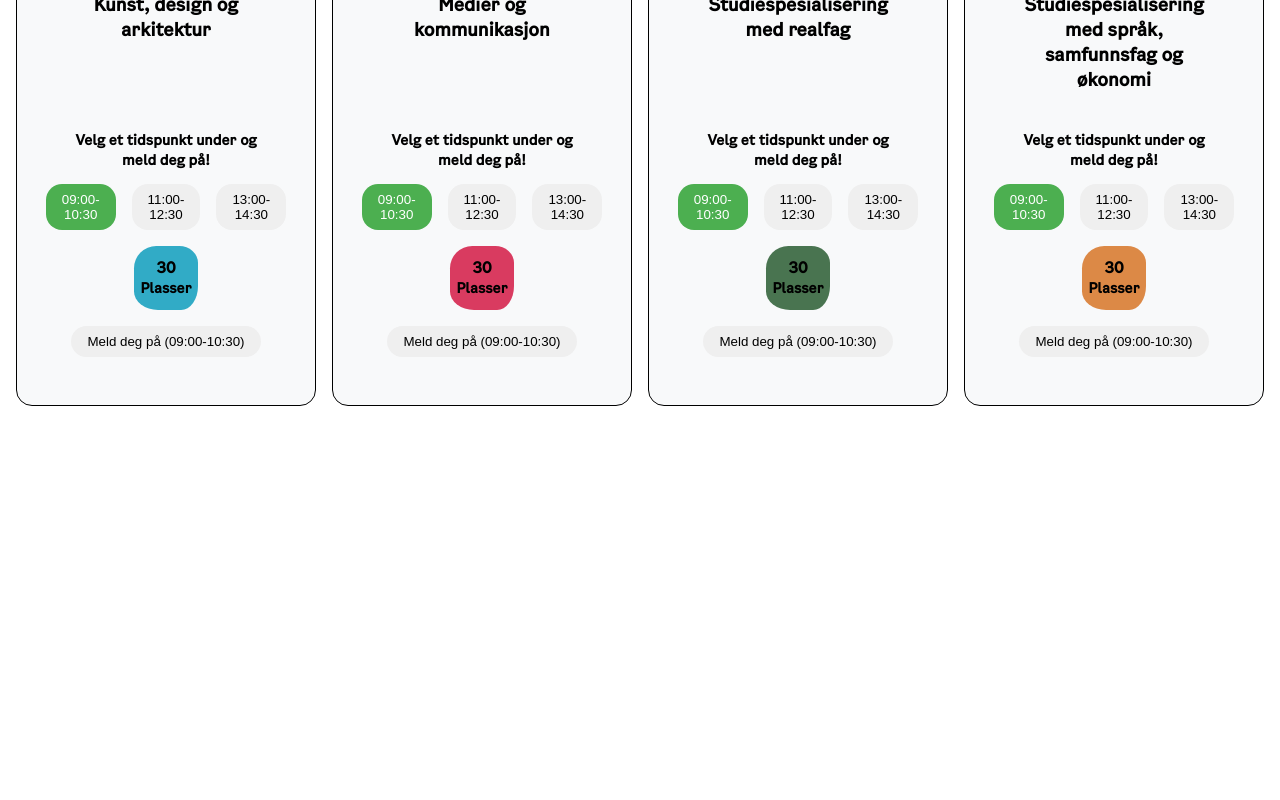
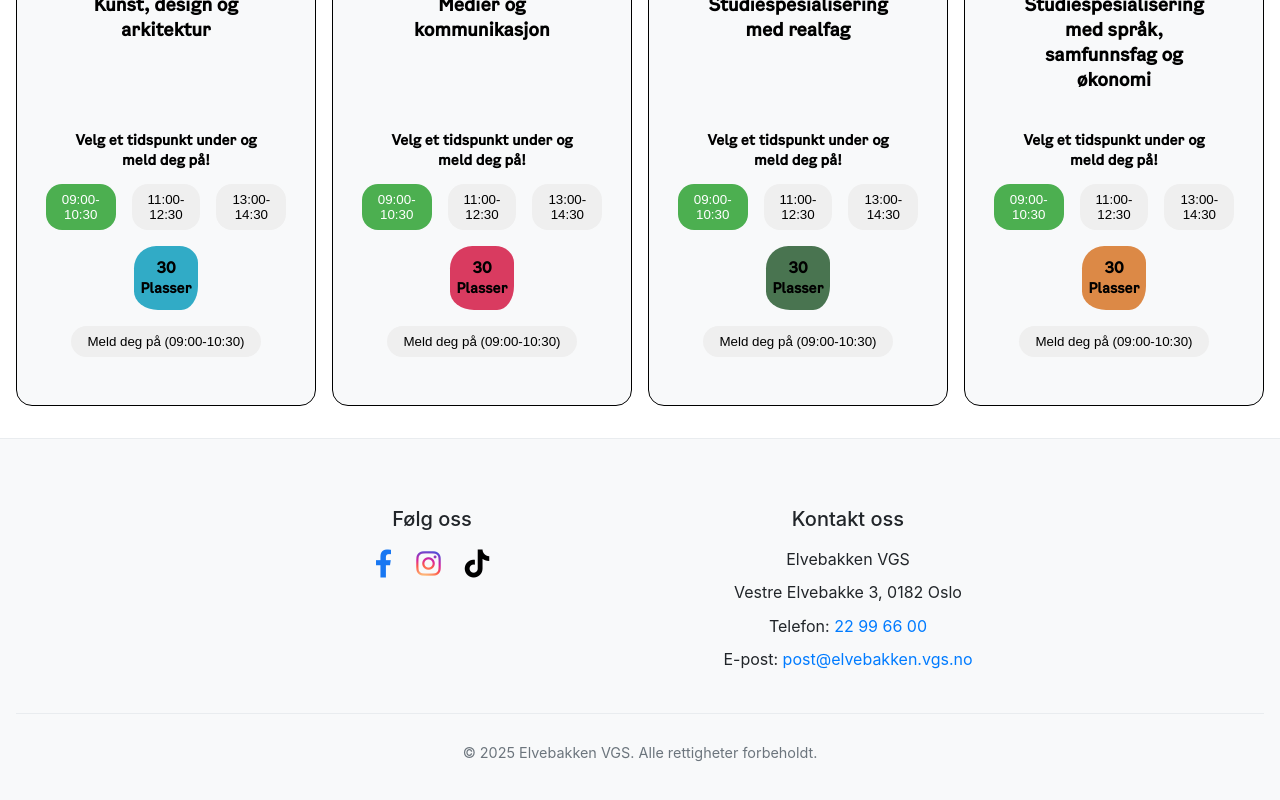
Before and after one commit to DanielJSorby/apendag, a SvelteKit app in the folder frontend/: page /kalender22 in a window 1280 px wide. Shown: the part 830-1630 px from the top of the page. Before the commit the page ends 1236 px from the top, so only its background shows below. Built offline with nearby package versions, Linux system fonts and the light colour scheme.

Commit message:
Add footer component and update layout
Introduces a new footer.svelte component with social media and contact info, and integrates it into the main layout. Also adds bottom margin to activities section in kalender22 page for improved spacing.

```diff
--- /dev/null
+++ b/frontend/src/lib/components/footer.svelte
@@ -0,0 +1,109 @@
+<svelte:head>
+    <link rel="stylesheet" href="https://cdnjs.cloudflare.com/ajax/libs/font-awesome/6.0.0-beta3/css/all.min.css" />
+</svelte:head>
+
+<footer>
+    <div class="footer-container">
+        <div class="social-media">
+            <h3>Følg oss</h3>
+            <div class="icons">
+                <a href="https://facebook.com/elvebakkenvgs" target="_blank" aria-label="Facebook" class="facebook"><i class="fab fa-facebook-f"></i></a>
+                <a href="https://instagram.com/elvebakkenvgs" target="_blank" aria-label="Instagram" class="instagram"><i class="fab fa-instagram"></i></a>
+                <a href="https://tiktok.com/elvebakkenvgs" target="_blank" aria-label="Tiktok" class="tiktok"><i class="fab fa-tiktok"></i></a>
+            </div>
+        </div>
+        <div class="contact-info">
+            <h3>Kontakt oss</h3>
+            <p>Elvebakken VGS</p>
+            <p>Vestre Elvebakke 3, 0182 Oslo</p>
+            <p>Telefon: <a href="tel:22996600">22 99 66 00</a></p>
+            <p>E-post: <a href="mailto:post@elvebakken.vgs.no">post@elvebakken.vgs.no</a></p>
+        </div>
+    </div>
+    <div class="copy-right">
+        <p>&copy; {new Date().getFullYear()} Elvebakken VGS. Alle rettigheter forbeholdt.</p>
+    </div>
+</footer>
+
+<style>
+    footer {
+        background-color: var(--color-grey);
+        color: #212529;
+        padding: 3rem 1rem;
+        text-align: center;
+        font-family: -apple-system, BlinkMacSystemFont, 'Segoe UI', Roboto, 'Helvetica Neue', Arial, sans-serif;
+        border-top: 1px solid #e9ecef;
+    }
+
+    .footer-container {
+        display: flex;
+        justify-content: space-around;
+        flex-wrap: wrap;
+        max-width: 800px;
+        margin: 0 auto 2rem auto;
+        gap: 2rem;
+    }
+
+    .social-media, .contact-info {
+        flex: 1;
+        min-width: 250px;
+    }
+
+    h3 {
+        font-size: 1.25rem;
+        margin-bottom: 1rem;
+        font-weight: 500;
+    }
+
+    .social-media .icons {
+        display: flex;
+        justify-content: center;
+        gap: 1.5rem;
+    }
+
+    .social-media a {
+        font-size: 1.75rem;
+        text-decoration: none;
+        transition: transform 0.3s ease;
+    }
+
+    .social-media a:hover {
+        transform: scale(1.1);
+    }
+
+    .social-media .facebook {
+        color: #1877F2;
+    }
+    .social-media .instagram {
+        background: radial-gradient(circle at 30% 107%, #fdf497 0%, #fdf497 5%, #fd5949 45%, #d6249f 60%, #285AEB 90%);
+        -webkit-background-clip: text;
+        background-clip: text;
+        -webkit-text-fill-color: transparent;
+        color: #E4405F; /* Fallback for browsers that don't support background-clip */
+    }
+    .social-media .tiktok {
+        color: #000000;
+    }
+
+    .contact-info p {
+        margin: 0.5rem 0;
+        line-height: 1.6;
+    }
+
+    .contact-info a {
+        color: #007bff;
+        text-decoration: none;
+    }
+
+    .contact-info a:hover {
+        text-decoration: underline;
+    }
+
+    .copy-right {
+        margin-top: 2rem;
+        padding-top: 1rem;
+        border-top: 1px solid #e9ecef;
+        font-size: 0.9rem;
+        color: #6c757d;
+    }
+</style>
--- a/frontend/src/routes/+layout.svelte
+++ b/frontend/src/routes/+layout.svelte
@@ -1,5 +1,6 @@
 <script lang="ts">
 	import ElvebakkenLogo from '$lib/assets/ElvebakkenLogo.svg';
+	import Footer from '$lib/components/footer.svelte';
 	import Navbar from '$lib/components/navbar.svelte';
 	let { children } = $props();
 </script>
@@ -16,7 +17,7 @@
 
 {@render children()}
 
-
+<Footer></Footer>
 <style>
 	@font-face {
 		font-family: 'Oslo Sans';
--- a/frontend/src/routes/kalender22/+page.svelte
+++ b/frontend/src/routes/kalender22/+page.svelte
@@ -46,6 +46,7 @@
     }
     .aktiviteter {
         margin-top: 2rem;
+        margin-bottom: 2rem;
     }
     #alleAktiviteter {
         display: grid;
```
